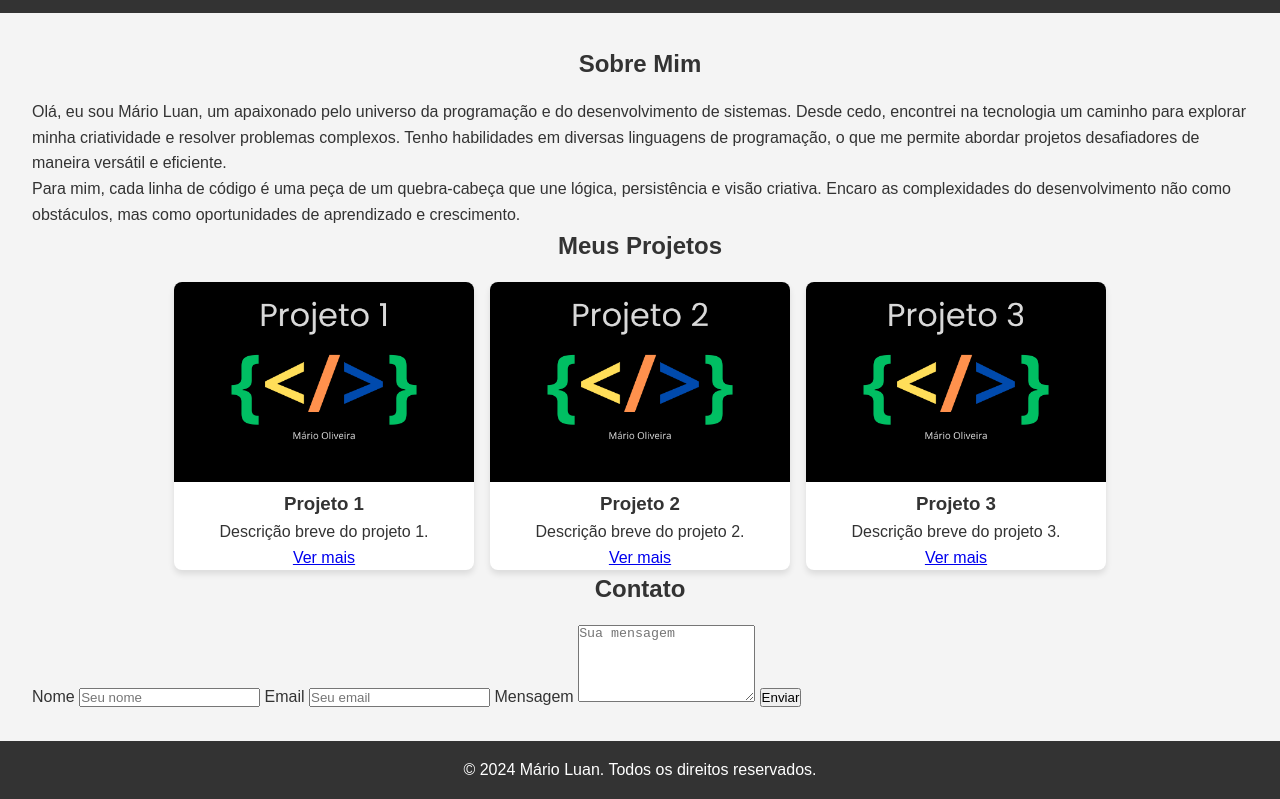
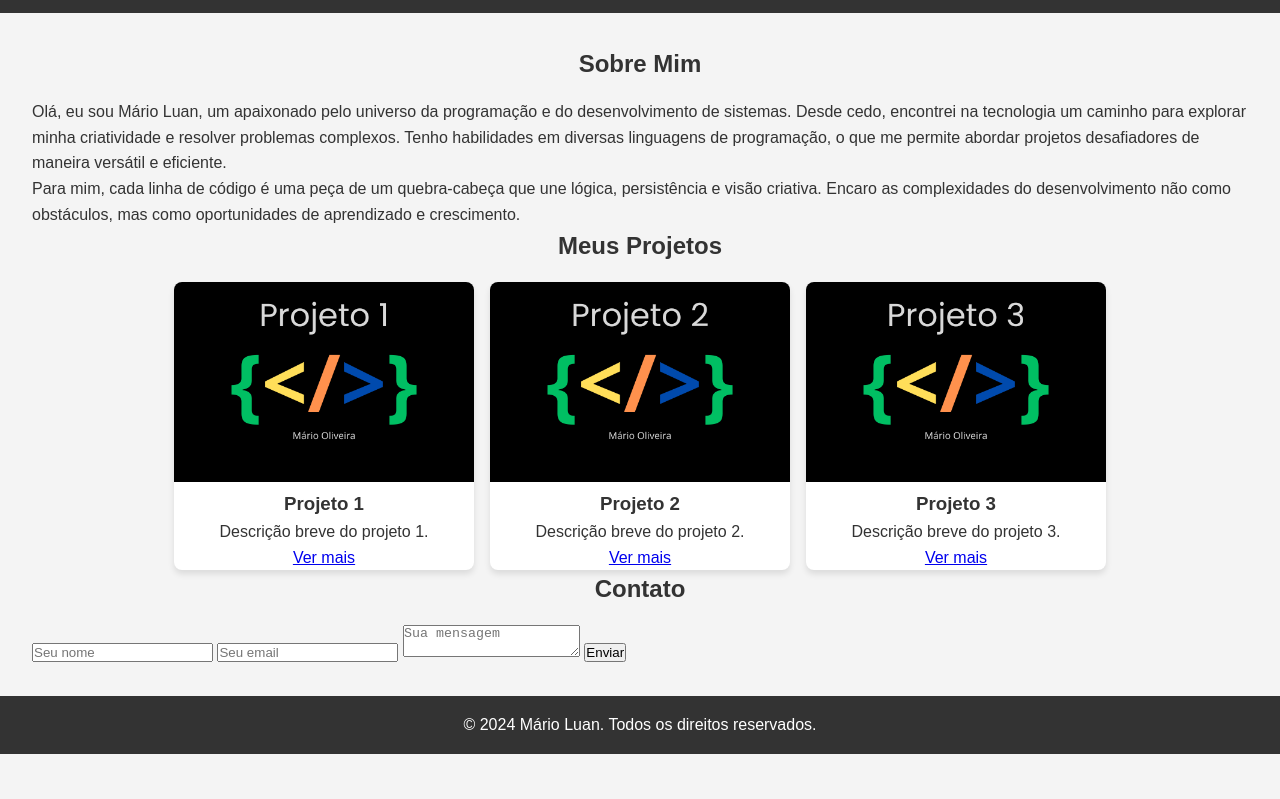
Before and after one commit to Mariooliveira01/Meu-portifolio, a plain HTML site: page index.html in a window 1280 px wide. Shown: the part 96-895 px from the top of the page. After the commit the page ends 850 px from the top, so only its background shows below. Drawn offline with Linux system fonts and the light colour scheme; files whose address does not match are found by name.

Commit message:
Update index.html2.0

```diff
--- a/index.html
+++ b/index.html
@@ -53,16 +53,10 @@
         <!-- Seção Contato -->
         <section id="Contato">
             <h2>Contato</h2>
-            <form action="#" method="post" class="formulario-contato">
-                <label for="nome">Nome</label>
-                <input type="text" id="nome" name="nome" placeholder="Seu nome" required>
-
-                <label for="email">Email</label>
-                <input type="email" id="email" name="email" placeholder="Seu email" required>
-
-                <label for="mensagem">Mensagem</label>
-                <textarea id="mensagem" name="mensagem" placeholder="Sua mensagem" rows="5" required></textarea>
-
+            <form action="https://formspree.io/f/xeoqvnrd" method="POST">
+                <input type="text" name="name" placeholder="Seu nome" required>
+                <input type="email" name="email" placeholder="Seu email" required>
+                <textarea name="message" placeholder="Sua mensagem"></textarea>
                 <button type="submit">Enviar</button>
             </form>
         </section>
```
